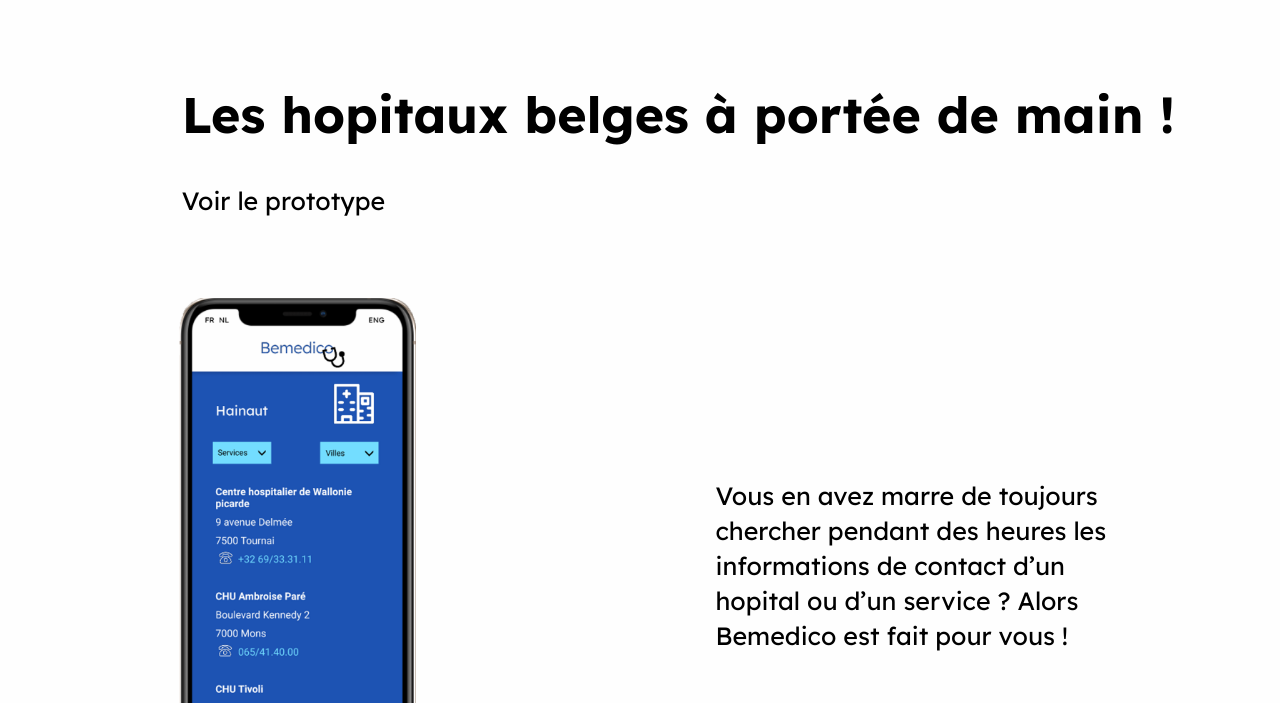
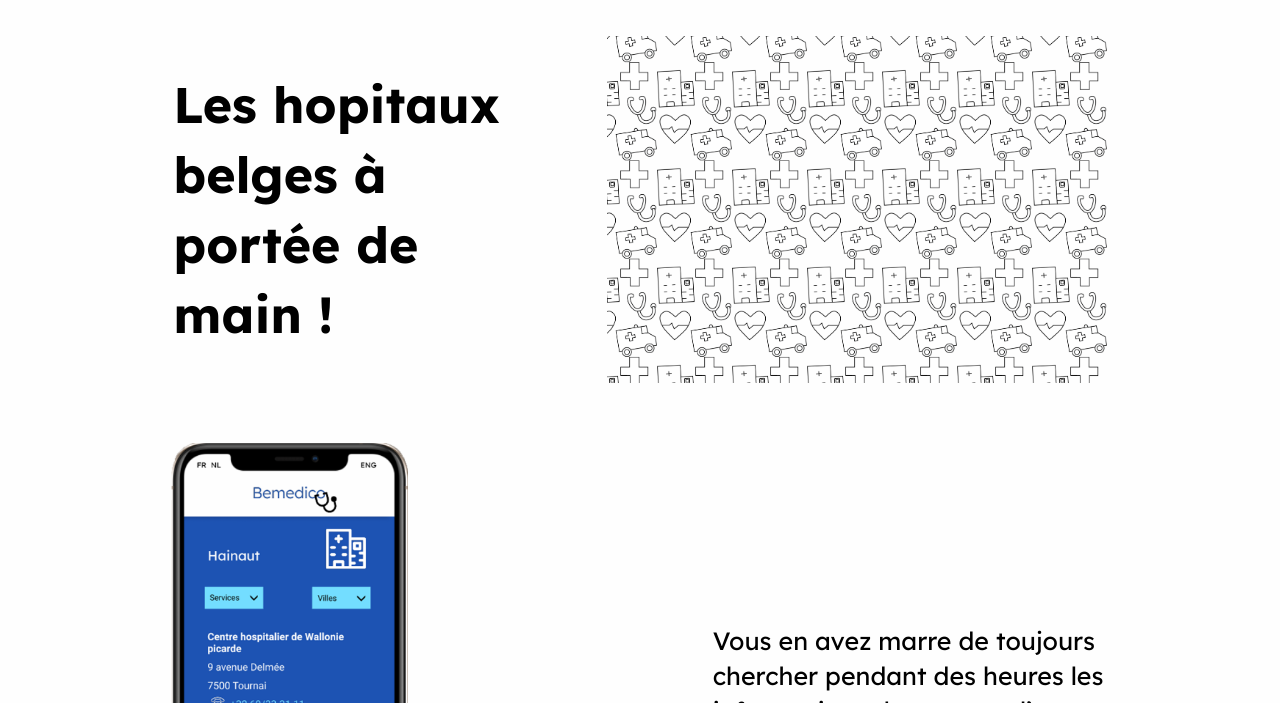
Before and after one commit to mailysmae/tfa, a website: page src/index.html in a window 1280 px wide. Shown: the part 97-800 px from the top of the page. Drawn offline with nearby package versions, Linux system fonts and the light colour scheme; files that its build step writes are made by us from their sources.

Commit message:
FEAT: Pattern

```diff
--- a/src/assets/sass/_grid.scss
+++ b/src/assets/sass/_grid.scss
@@ -25,6 +25,12 @@
     grid-column-start: 2;
     grid-column-end: 3;
 }
+.mgrid-start5{
+    grid-column-start: 3;
+    grid-column-end: 4;
+    grid-row-start: 1;
+    grid-row-end: 2;
+}
 
 
 /*tablette*/
@@ -34,9 +40,9 @@
     .container{
         display: grid;
         grid-template-columns: 1fr 2fr 3fr 2fr 1fr;
-        column-gap: 40px;
-        row-gap: 60px;
-        padding: 30px;
+        column-gap: 20px;
+        row-gap: 20px;
+
     }
     .container > *{
         grid-column: 2/-1;
@@ -110,6 +116,10 @@
         grid-column-end: 5;
         grid-row-start: 5;
     }
+    .tgrid-start15{
+        grid-column-start: 4;
+        grid-column-end: 6;
+    }
 }
 
 @media (min-width: 1200px){
@@ -120,8 +130,6 @@
         grid-template-columns: repeat(2, 1fr) 3fr 6fr 1fr;
         column-gap: 50px;
         row-gap: 50px;
-        max-width: 100%;
-        margin-top: 20px;
     }
     .container > *{
         grid-column: 2/-1;
@@ -129,17 +137,16 @@
     .dgrid-start2{
         grid-column-start: 2;
         grid-column-end: 3;
-        margin-bottom: 20px;
+
     }
     .dgrid-start3{
         grid-column-start: 4;
         grid-column-end: 4;
-        margin-bottom: 20px;
+
     }
     .dgrid-start4{
         grid-column-start: 2;
         grid-column-end: 4;
-        margin-bottom: 20px;
     }
     .dgrid-start5{
         grid-column-start: 4;
@@ -175,7 +182,7 @@
         grid-column-start: 2;
         grid-column-end: 4;
         grid-row-start: 4;
-        margin-top: 20px;
+
     }
     .dgrid-start12{
         grid-column-start: 4;
@@ -186,12 +193,15 @@
         grid-column-start: 4;
         grid-column-end: 5;
         grid-row-start: 5;
-        margin-top: 20px;
+
     }
     .dgrid-start14{
         grid-column-start: 2;
         grid-column-end: 4;
         grid-row-start: 5;
     }
-
+    .dgrid-start15{
+        grid-column-start: 4;
+        grid-column-end: 5;
+    }
 }
--- a/src/assets/sass/_layout.scss
+++ b/src/assets/sass/_layout.scss
@@ -52,14 +52,12 @@
    max-width: 100%;
    border: none;
 }
-.bloc{
-    position: absolute;
-    max-width: 100%;
-    height: 231px;
-    left: 20px;
-    top: 72px;
+.carre {
+    background-image: url(../images/pa.png);
+    background-repeat: repeat;
+    background-size: 50%;
+    background-position: 100%;
 
-    background: url(../images/pat.png);
 }
 
 /*Liens et Boutons*/
@@ -178,6 +176,10 @@
     .gif{
        max-width: 100%;
     }
+    .carre {
+        background-size: 50%;
+
+    }
     /*bouton*/
     .bouton{
         top: 15px; left: 940px;
@@ -247,7 +249,10 @@
         height: 500px;
         border: none;
     }
-
+    .carre {
+        background-size: 15%;
+        background-position: 100%;
+    }
 }
 
 @media (min-width: 1500px){
--- a/src/index.html
+++ b/src/index.html
@@ -57,12 +57,12 @@
 
             <section class="section section--titre container">
 
-                <div class="mgrid-start4">
-                    <h1>Les hopitaux belges à portée de main !</h1>
+                    <div class="carre mgrid-start5 tgrid-start15 dgrid-start15"></div>
 
-                    <span><a href="https://www.figma.com/proto/EQH0xiZd5A5OLxFnev9VP4/TFA-final?scaling=scale-down&page-id=0%3A1&node-id=1%3A2">Voir le prototype</a></span>
-                </div>
-
+                    <h1 class="mgrid-start4 tgrid-start7 dgrid-start4">Les hopitaux belges à portée de main !</h1>
+                      <!--
+                    <span class="mgrid-start4"><a href="https://www.figma.com/proto/EQH0xiZd5A5OLxFnev9VP4/TFA-final?scaling=scale-down&page-id=0%3A1&node-id=1%3A2">Voir le prototype</a></span>
+         -->
             </section>
 
 
```
Also changed, not shown: src/assets/images/pa.png (added).
